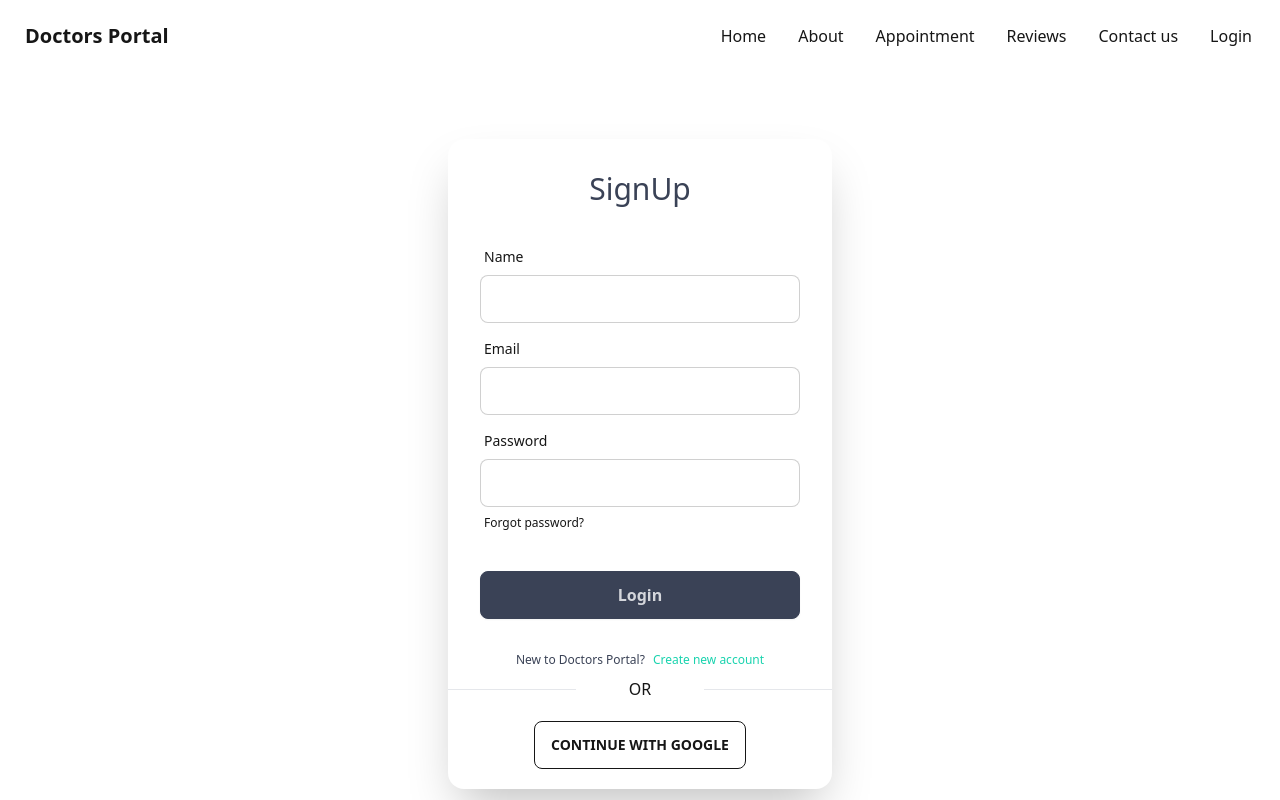
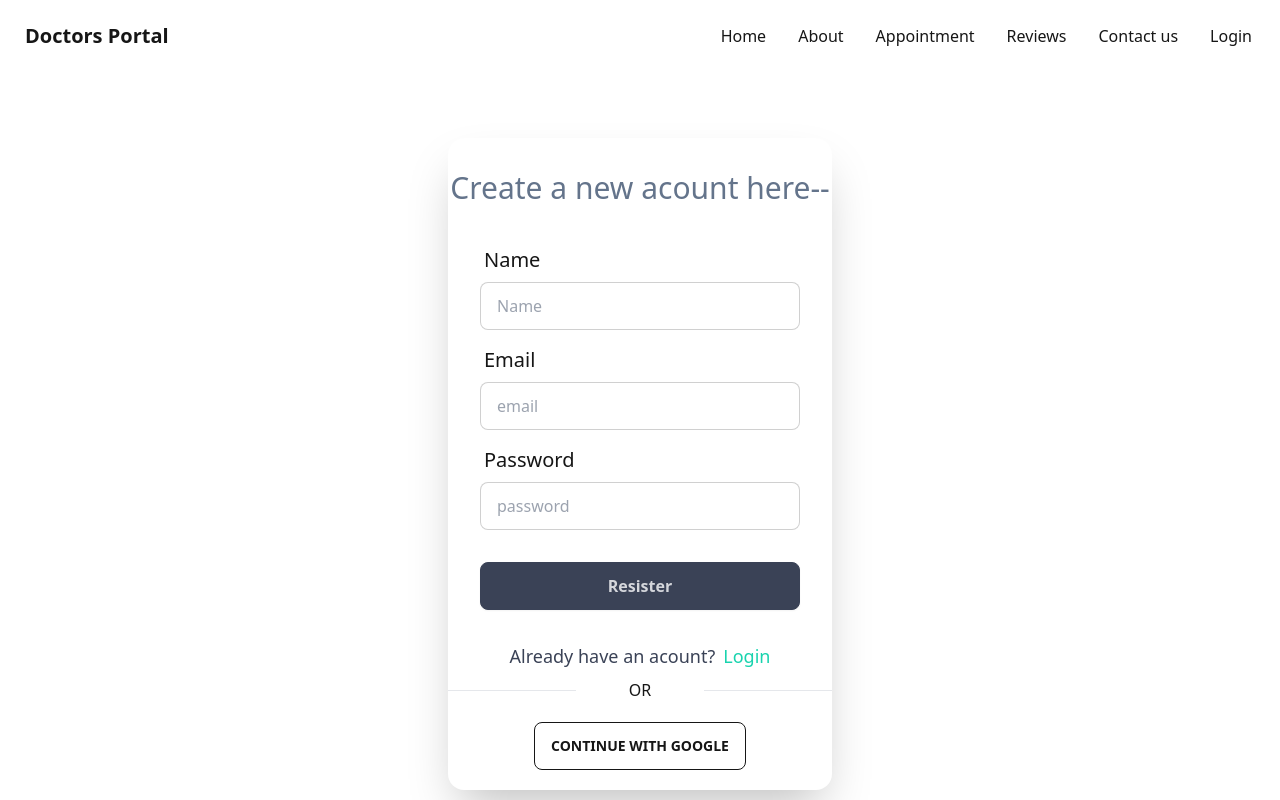
Before and after one commit to mern-project01/doctor-house, a React (Vite) app: page /singup in a window 1280 px wide. Shown: the top 800 px of the page. Built offline with nearby package versions, Linux system fonts and the light colour scheme.

Commit message:
work on login and resitation page

```diff
--- a/package.json
+++ b/package.json
@@ -1,6 +1,7 @@
 {
   "name": "final-assingmant",
   "private": true,
+  "homepage":".",
   "version": "0.0.0",
   "type": "module",
   "scripts": {
@@ -11,7 +12,7 @@
   },
   "dependencies": {
     "date-fns": "^4.1.0",
-    "firebase": "^11.1.0",
+    "firebase": "^11.3.0",
     "react": "^18.3.1",
     "react-day-picker": "^9.4.3",
     "react-dom": "^18.3.1",
--- /dev/null
+++ b/src/firebase/Firebase.init.jsx
@@ -0,0 +1,18 @@
+// Import the functions you need from the SDKs you need
+import { initializeApp } from "firebase/app";
+// TODO: Add SDKs for Firebase products that you want to use
+// https://firebase.google.com/docs/web/setup#available-libraries
+
+// Your web app's Firebase configuration
+const firebaseConfig = {
+  apiKey: "AIzaSyA9XGhR8maQRn2QzMojrWs7_eNE8iT4F_0",
+  authDomain: "doctor-portal-3470c.firebaseapp.com",
+  projectId: "doctor-portal-3470c",
+  storageBucket: "doctor-portal-3470c.firebasestorage.app",
+  messagingSenderId: "740178230737",
+  appId: "1:740178230737:web:d8babe26b5de157174f4f0",
+};
+
+// Initialize Firebase
+const app = initializeApp(firebaseConfig);
+export default app;
--- a/src/pages/Login/Login.jsx
+++ b/src/pages/Login/Login.jsx
@@ -7,7 +7,6 @@ const Login = () => {
 
   return (
     <div id="Login">
-
       <div>
         <div className="hero min-h-screen">
           <div className="card bg-base-100 w-full max-w-sm shrink-0 shadow-2xl">
@@ -15,18 +14,18 @@ const Login = () => {
             <form className="card-body">
               <div className="form-control">
                 <label className="label">
-                  <span className="label-text">Email</span>
+                  <span className="label-text text-xl">Email</span>
                 </label>
                 <input
                   type="email"
-                   placeholder="email"
+                  placeholder="email"
                   className="input input-bordered"
                   required
                 />
               </div>
               <div className="form-control">
                 <label className="label">
-                  <span className="label-text">Password</span>
+                  <span className="label-text text-xl">Password</span>
                 </label>
                 <input
                   type="password"
@@ -35,7 +34,10 @@ const Login = () => {
                   required
                 />
                 <label className="label">
-                  <a href="#" className="label-text-alt link link-hover">
+                  <a
+                    href="#"
+                    className="label-text-alt text-xl link link-hover"
+                  >
                     Forgot password?
                   </a>
                 </label>
@@ -44,14 +46,14 @@ const Login = () => {
                 <button className="btn btn-accent text-[16px]">Login</button>
               </div>
             </form>
-            <NavLink to="/singup">
-              <a
+            <div>
+              <NavLink to="/singup"
                 href="#SingUp"
-                className="text-center text-[12px] block link link-hover"
+                className="text-center text-lg block link link-hover"
               >
                 <span className="text-accent pe-2">New to Doctors Portal?</span>
                 <span className="text-secondary">Create new account</span>
-              </a>
+              </NavLink>
 
               <div className="grid grid-cols-3 py-5">
                 <hr className=""></hr>
@@ -63,7 +65,7 @@ const Login = () => {
                   CONTINUE WITH GOOGLE
                 </button>
               </div>
-            </NavLink>
+            </div>
           </div>
         </div>
       </div>{" "}
--- a/src/pages/SingUp/SingUp.jsx
+++ b/src/pages/SingUp/SingUp.jsx
@@ -1,63 +1,65 @@
 import React from 'react';
-import { Link } from 'react-router-dom';
+import { NavLink } from 'react-router-dom';
 
 const SingUp = () => {
+  const handleSubmite = (event) => {
+    event.preventDefualt()
+  }
     return (
       <div id='SingUp'>
         <div className="hero min-h-screen">
           <div className="card bg-base-100 w-full max-w-sm shrink-0 shadow-2xl">
-            <h1 className="text-center pt-8 text-3xl text-accent">SignUp</h1>
-            <form className="card-body">
+            <h1 className="text-center pt-8 text-3xl text-slate-500 ">Create a new acount here--</h1>
+            <form onClick={handleSubmite} className="card-body">
               <div className="form-control">
                 <label className="label">
-                  <span className="label-text">Name</span>
+                  <span className="label-text text-xl">Name</span>
                 </label>
                 <input
                   type="name"
-                  //placeholder="Name"
+                  placeholder="Name"
+                  name='name'
                   className="input input-bordered"
                   required
                 />
               </div>
               <div className="form-control">
                 <label className="label">
-                  <span className="label-text">Email</span>
+                  <span className="label-text text-xl">Email</span>
                 </label>
                 <input
                   type="email"
-                  //  placeholder="email"
+                  placeholder="email"
+                  name='email'
                   className="input input-bordered"
                   required
                 />
               </div>
               <div className="form-control">
                 <label className="label">
-                  <span className="label-text">Password</span>
+                  <span className="label-text text-xl">Password</span>
                 </label>
                 <input
                   type="password"
-                  //placeholder="password"
+                  placeholder="password"
+                  name='password'
                   className="input input-bordered"
                   required
                 />
-                <label className="label">
-                  <a href="#" className="label-text-alt link link-hover">
-                    Forgot password?
-                  </a>
-                </label>
+
               </div>
               <div className="form-control mt-6">
-                <button className="btn btn-accent text-[16px]">Login</button>
+                <button className="btn btn-accent text-[16px]">Resister</button>
               </div>
             </form>
             <div>
-              <a
-                href="#Login"
-                className="text-center text-[12px] block link link-hover"
+              <NavLink
+                to='/login'
+                className="text-center text-lg block link link-hover"
               >
-                <span className="text-accent pe-2">New to Doctors Portal?</span>
-                <span className="text-secondary">Create new account</span>
-              </a>
+                <span className="text-accent pe-2">Already have an acount?</span>
+                <span className="text-secondary">Login</span>
+              </NavLink>
 
               <div className="grid grid-cols-3 py-5">
                 <hr className=""></hr>
```
Also changed, not shown: note/plan.txt (added), 1 other file (tests, documents, lock files or other folders).
